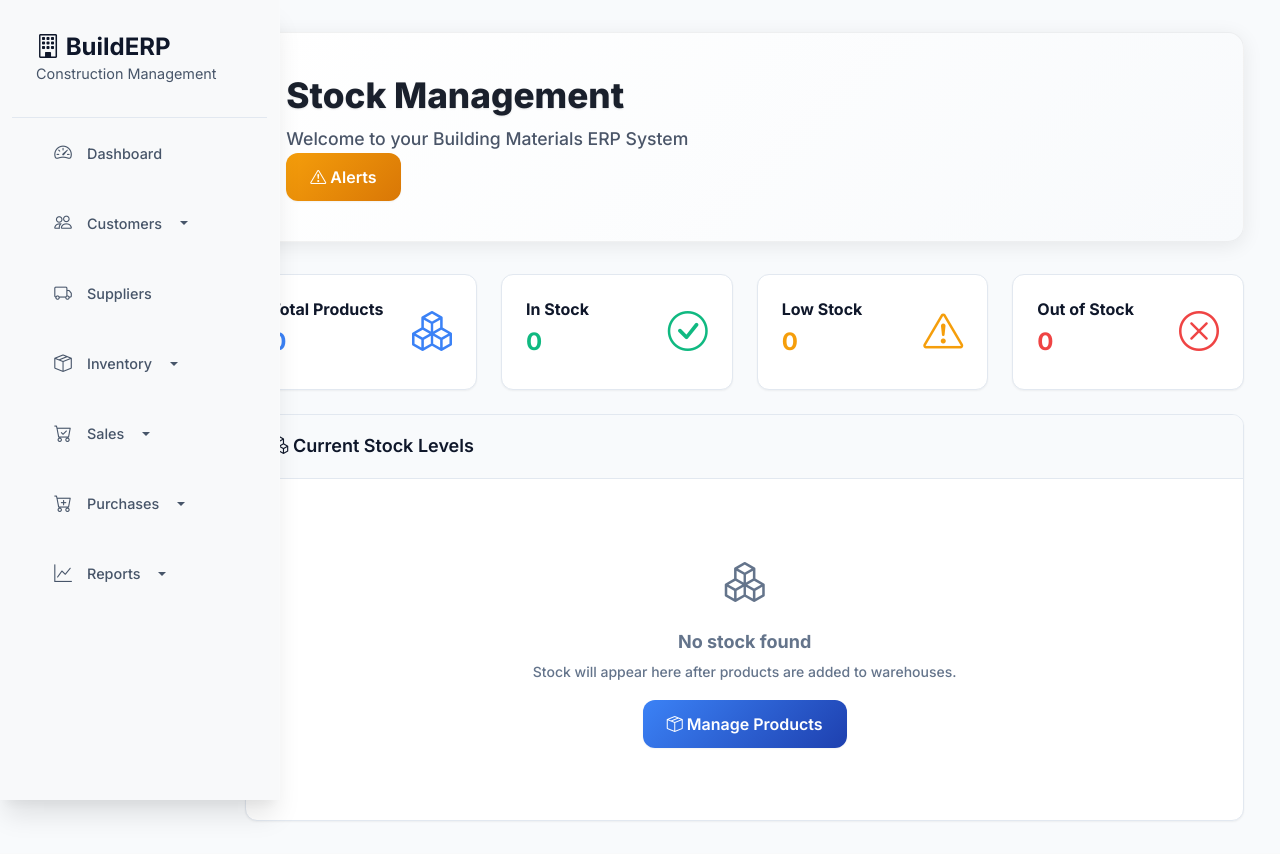
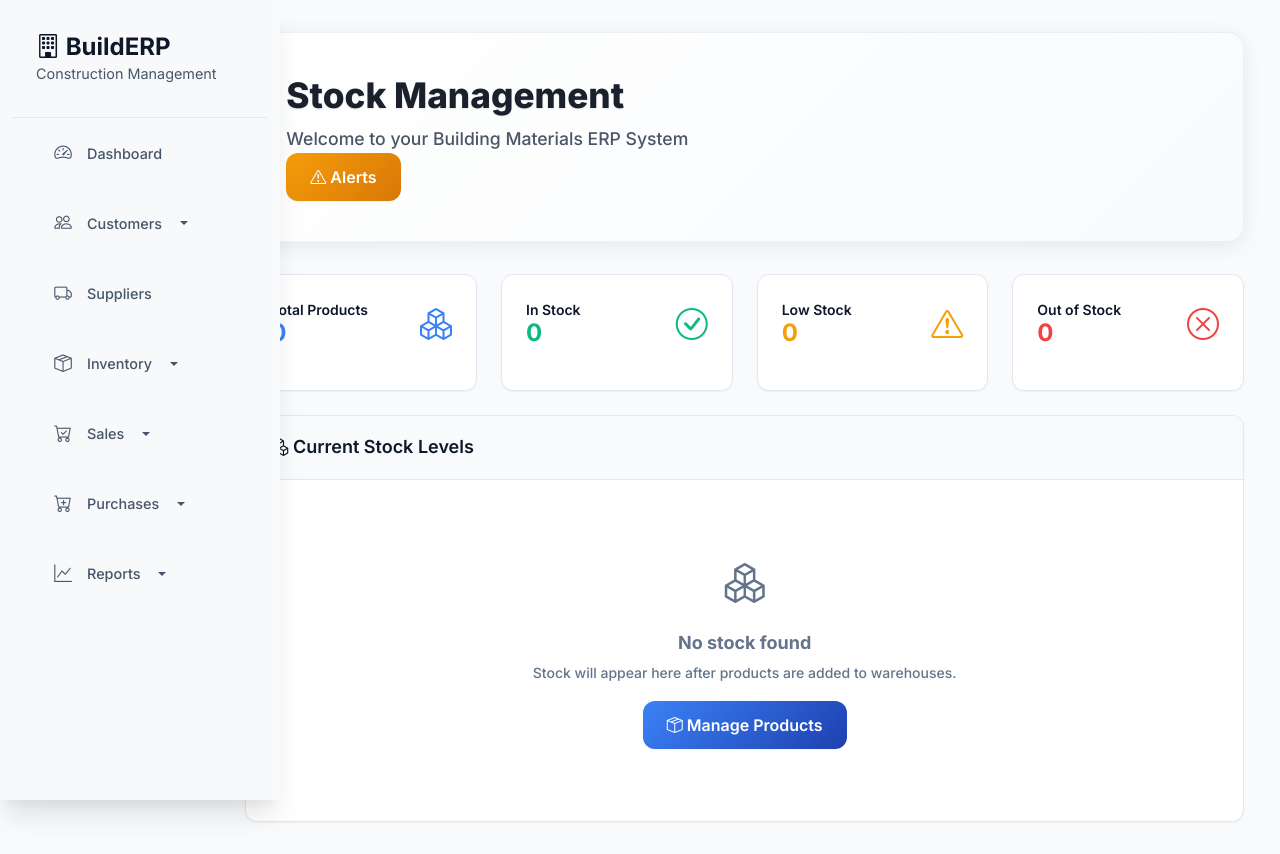
Before and after one commit to giasuddin90/minierp, a Django app: page /stock/stock/ in a window 1280 px wide. Before the commit the page ends 822 px from the top, so only its background shows below. Run offline with Django 5.2, Linux system fonts and the light colour scheme; data that the repository does not hold is empty.

Commit message:
look good

```diff
--- a/templates/base.html
+++ b/templates/base.html
@@ -466,7 +466,79 @@
             font-weight: 700;
         }
 
-        /* Stats Cards */
+        /* Modular Card System */
+        .card-module {
+            background: #ffffff;
+            border-radius: var(--radius-lg);
+            padding: 1.5rem;
+            box-shadow: var(--shadow-sm);
+            transition: var(--transition-normal);
+            position: relative;
+            overflow: hidden;
+            border: 1px solid #e2e8f0;
+        }
+
+        .card-module:hover {
+            transform: translateY(-2px);
+            box-shadow: var(--shadow-md);
+            border-color: var(--primary-color);
+        }
+
+        /* Card Header */
+        .card-module-header {
+            display: flex;
+            justify-content: space-between;
+            align-items: center;
+            margin-bottom: 1rem;
+        }
+
+        .card-module-title {
+            color: var(--text-primary);
+            font-size: 0.875rem;
+            font-weight: 600;
+            margin: 0;
+        }
+
+        .card-module-value {
+            font-size: 1.5rem;
+            font-weight: 700;
+            margin: 0;
+        }
+
+        .card-module-icon {
+            font-size: 2rem;
+            display: flex;
+            align-items: center;
+            justify-content: center;
+        }
+
+        /* Card Color Variants */
+        .card-module.primary .card-module-value,
+        .card-module.primary .card-module-icon {
+            color: var(--primary-color);
+        }
+
+        .card-module.success .card-module-value,
+        .card-module.success .card-module-icon {
+            color: var(--success-color);
+        }
+
+        .card-module.warning .card-module-value,
+        .card-module.warning .card-module-icon {
+            color: var(--warning-color);
+        }
+
+        .card-module.danger .card-module-value,
+        .card-module.danger .card-module-icon {
+            color: var(--danger-color);
+        }
+
+        .card-module.info .card-module-value,
+        .card-module.info .card-module-icon {
+            color: var(--info-color);
+        }
+
+        /* Stats Cards (Legacy Support) */
         .stats-card {
             background: #f8f9fa !important;
             border-radius: var(--radius-lg);
--- a/templates/stock/stock_list.html
+++ b/templates/stock/stock_list.html
@@ -15,61 +15,53 @@
 {% block content %}
 <div class="row mb-4">
     <div class="col-md-3">
-        <div class="card" style="background-color: #ffffff;">
-            <div class="card-body">
-                <div class="d-flex justify-content-between">
+        <div class="card-module primary">
+            <div class="card-module-header">
                 <div>
-                        <h6 class="card-title" style="color: var(--text-primary);">Total Products</h6>
-                        <h3 style="color: var(--primary-color);">{{ total_products }}</h3>
+                    <h6 class="card-module-title">Total Products</h6>
+                    <h3 class="card-module-value">{{ total_products }}</h3>
                 </div>
-                    <div class="align-self-center">
-                        <i class="bi bi-boxes fs-1" style="color: var(--primary-color);"></i>
-                    </div>
+                <div class="card-module-icon">
+                    <i class="bi bi-boxes"></i>
                 </div>
             </div>
         </div>
     </div>
     <div class="col-md-3">
-        <div class="card" style="background-color: #ffffff;">
-            <div class="card-body">
-                <div class="d-flex justify-content-between">
+        <div class="card-module success">
+            <div class="card-module-header">
                 <div>
-                        <h6 class="card-title" style="color: var(--text-primary);">In Stock</h6>
-                        <h3 style="color: var(--success-color);">{{ in_stock }}</h3>
+                    <h6 class="card-module-title">In Stock</h6>
+                    <h3 class="card-module-value">{{ in_stock }}</h3>
                 </div>
-                    <div class="align-self-center">
-                        <i class="bi bi-check-circle fs-1" style="color: var(--success-color);"></i>
-                    </div>
+                <div class="card-module-icon">
+                    <i class="bi bi-check-circle"></i>
                 </div>
             </div>
         </div>
     </div>
     <div class="col-md-3">
-        <div class="card" style="background-color: #ffffff;">
-            <div class="card-body">
-                <div class="d-flex justify-content-between">
+        <div class="card-module warning">
+            <div class="card-module-header">
                 <div>
-                        <h6 class="card-title" style="color: var(--text-primary);">Low Stock</h6>
-                        <h3 style="color: var(--warning-color);">{{ low_stock }}</h3>
+                    <h6 class="card-module-title">Low Stock</h6>
+                    <h3 class="card-module-value">{{ low_stock }}</h3>
                 </div>
-                    <div class="align-self-center">
-                        <i class="bi bi-exclamation-triangle fs-1" style="color: var(--warning-color);"></i>
-                    </div>
+                <div class="card-module-icon">
+                    <i class="bi bi-exclamation-triangle"></i>
                 </div>
             </div>
         </div>
     </div>
     <div class="col-md-3">
-        <div class="card" style="background-color: #ffffff;">
-            <div class="card-body">
-                <div class="d-flex justify-content-between">
+        <div class="card-module danger">
+            <div class="card-module-header">
                 <div>
-                        <h6 class="card-title" style="color: var(--text-primary);">Out of Stock</h6>
-                        <h3 style="color: var(--danger-color);">{{ out_of_stock }}</h3>
+                    <h6 class="card-module-title">Out of Stock</h6>
+                    <h3 class="card-module-value">{{ out_of_stock }}</h3>
                 </div>
-                    <div class="align-self-center">
-                        <i class="bi bi-x-circle fs-1" style="color: var(--danger-color);"></i>
-                    </div>
+                <div class="card-module-icon">
+                    <i class="bi bi-x-circle"></i>
                 </div>
             </div>
         </div>
```
Also changed, not shown: templates/customers/customer_ledger_detail.html (+24 -32 lines), templates/stock/inventory_dashboard.html (+24 -32 lines), templates/suppliers/supplier_ledger_detail.html (+24 -32 lines), 1 other file. Lines whose indentation alone changed are shown as unchanged.
